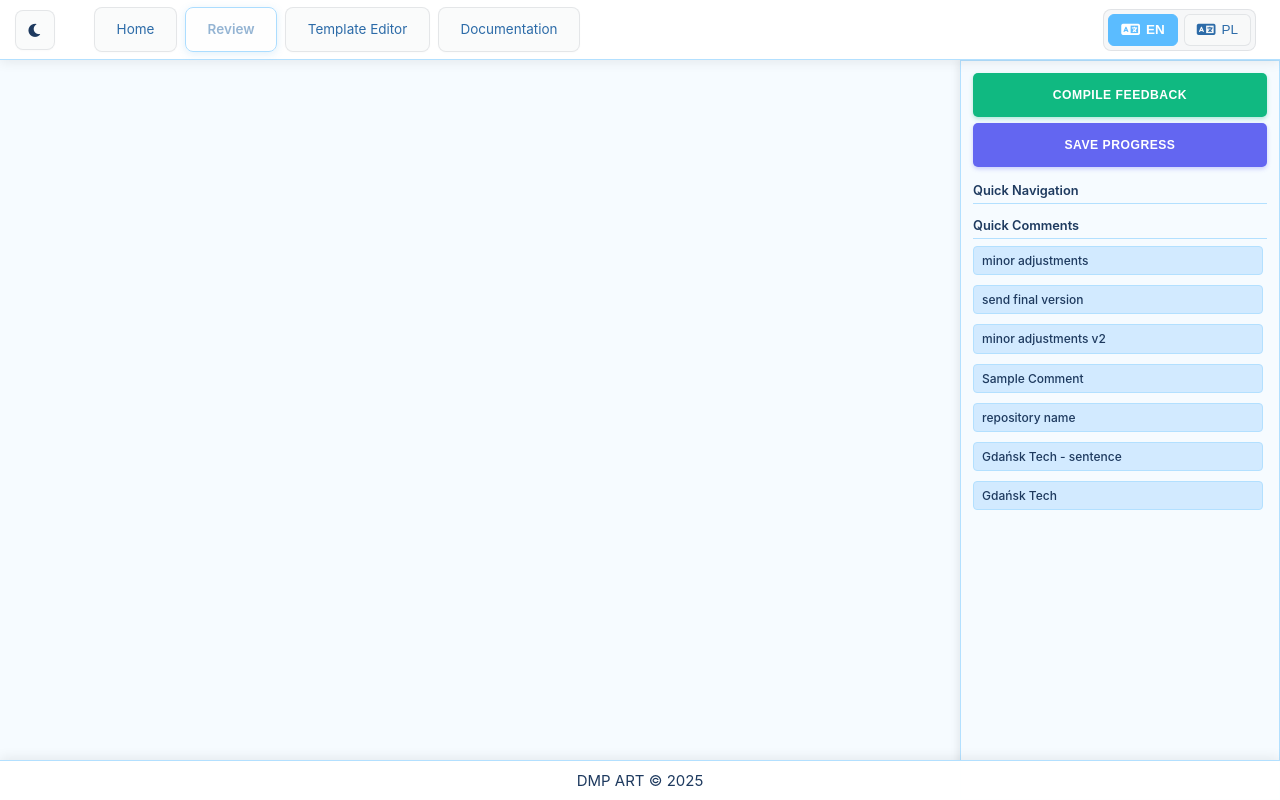
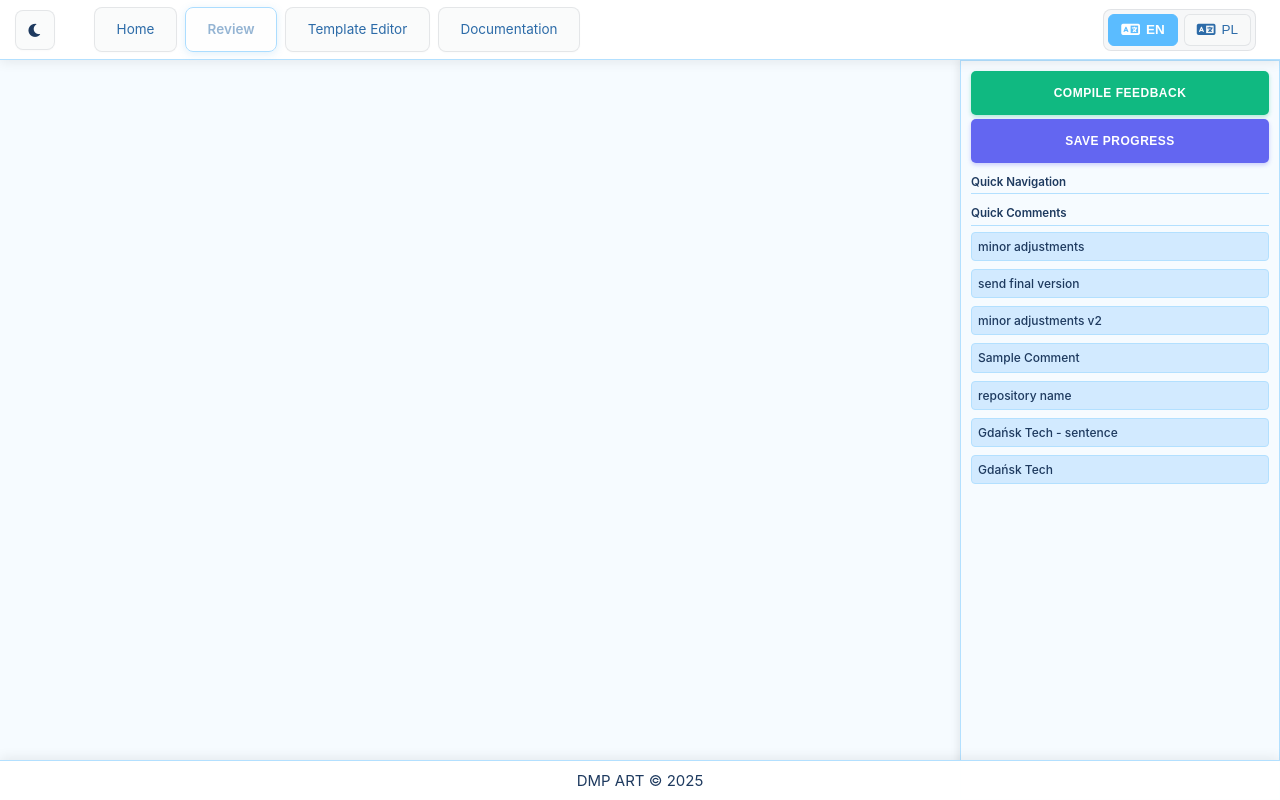
Before and after one commit to gammaro85/DMP-ART, a Flask app: template templates/review.html in a window 1280 px wide. Run offline with Flask 3, Linux system fonts and the light colour scheme; the template is opened without the code that fills it, so the values that code supplies are empty.

Commit message:
fix: improve layout and styling for review page components

```diff
--- a/static/css/review.css
+++ b/static/css/review.css
@@ -156,7 +156,8 @@ body[data-page="review"] aside.right-sidebar.collapsed > *:not(.sidebar-collapse
 }
 
 .navigation-pane, .category-comments-pane, .quick-comments-pane {
-    margin-bottom: clamp(0.75rem, 2vh, 1.25rem);
+    margin-bottom: 6px;
+    overflow: hidden;
 }
 
 /* Center the review subtitle to align with logo */
@@ -185,27 +186,27 @@ h3.subsection-title {
 
 .navigation-pane h3, .category-comments-pane h3, .quick-comments-pane h3 {
     color: var(--text-primary) !important;
-    font-size: clamp(0.7rem, 1vw, 0.8rem) !important; /* Smaller responsive heading */
-    margin-bottom: clamp(0.25rem, 0.5vh, 0.4rem) !important;
-    padding-bottom: clamp(0.25rem, 0.5vh, 0.4rem) !important;
+    font-size: clamp(0.6rem, 0.9vw, 0.75rem) !important;
+    margin-bottom: 4px !important;
+    padding-bottom: 4px !important;
     border-bottom: 1px solid var(--border-light) !important;
     font-weight: 600 !important;
 }
 
 .nav-grid {
     display: grid;
-    grid-template-columns: repeat(auto-fit, minmax(clamp(1.75rem, 3vw, 2.25rem), 1fr));
-    gap: clamp(0.15rem, 0.3vw, 0.25rem);
+    grid-template-columns: repeat(auto-fill, minmax(28px, 1fr));
+    gap: 2px;
 }
 
 .nav-grid-btn {
     background-color: var(--bg-tertiary);
     border: 1px solid var(--border-light);
     color: var(--text-primary);
-    padding: clamp(0.35rem, 0.75vw, 0.5rem);
-    border-radius: clamp(0.15rem, 0.3vw, 0.25rem);
+    padding: 3px 2px;
+    border-radius: 3px;
     cursor: pointer;
-    font-size: clamp(0.65rem, 0.9vw, 0.75rem); /* Smaller responsive font */
+    font-size: clamp(0.55rem, 1vw, 0.7rem);
     font-weight: 600;
     transition: all 0.2s ease;
     text-align: center;
@@ -214,7 +215,7 @@ h3.subsection-title {
 .nav-grid-btn:hover {
     background-color: var(--primary-color);
     color: white;
-    transform: scale(1.05);
+    border-color: var(--primary-color);
 }
 
 .category-btn {
@@ -268,29 +269,31 @@ h3.subsection-title {
 .quick-comments-list {
     display: flex;
     flex-direction: column;
-    gap: 4px;
+    gap: 2px;
+    overflow: hidden !important;
 }
 
 .quick-comment-item {
     background-color: var(--bg-tertiary);
     border: 1px solid var(--border-light);
     color: var(--text-primary);
-    padding: clamp(0.3rem, 0.6vw, 0.45rem) clamp(0.4rem, 0.8vw, 0.6rem);
-    border-radius: clamp(0.15rem, 0.3vw, 0.25rem);
+    padding: 3px 5px;
+    border-radius: 3px;
     cursor: pointer;
-    font-size: clamp(0.65rem, 0.85vw, 0.7rem);
+    font-size: clamp(0.55rem, 1vw, 0.7rem);
     font-weight: 500;
     transition: all 0.2s ease;
     text-align: left;
     white-space: nowrap;
     overflow: hidden;
     text-overflow: ellipsis;
+    flex-shrink: 0;
 }
 
 .quick-comment-item:hover {
     background-color: var(--primary-color);
     color: white;
-    transform: scale(1.02);
+    border-color: var(--primary-color);
 }
 
 /* Hide comment text content (spans with class 'comment-text'), show only header */
@@ -303,27 +306,27 @@ h3.subsection-title {
     display: block;
 }
 
-/* Sidebar action buttons - responsive sizing */
+/* Sidebar action buttons - compact sizing */
 .sidebar-actions {
-    margin-bottom: clamp(0.5rem, 1.5vh, 1rem);
+    margin-bottom: 6px;
 }
 
 .sidebar-actions button {
     width: 100%;
-    margin-bottom: clamp(0.35rem, 0.75vh, 0.5rem) !important;
-    padding: clamp(0.4rem, 1vh, 0.6rem) clamp(0.5rem, 1vw, 0.75rem) !important;
-    font-size: clamp(0.7rem, 0.95vw, 0.8rem) !important;
+    margin-bottom: 4px !important;
+    padding: 5px 8px !important;
+    font-size: clamp(0.6rem, 1vw, 0.75rem) !important;
 }
 
-/* Language switcher - responsive sizing */
+/* Language switcher - compact sizing */
 .language-switcher-pane {
-    margin-bottom: clamp(0.75rem, 2vh, 1.25rem);
-    padding: clamp(0.5rem, 1vw, 0.75rem);
+    margin-bottom: 6px;
+    padding: 6px;
 }
 
 .lang-btn {
-    padding: clamp(0.35rem, 0.75vh, 0.5rem) !important;
-    font-size: clamp(0.65rem, 0.85vw, 0.7rem) !important;
+    padding: 4px 8px !important;
+    font-size: clamp(0.55rem, 0.9vw, 0.65rem) !important;
 }
 
 /* Paragraph Layout Improvements */
--- a/templates/review.html
+++ b/templates/review.html
@@ -59,35 +59,41 @@
             border-color: var(--border-medium);
         }
 
-        /* Fixed Right Sidebar Styles - Two-panel layout */
-        /* Using body[data-page="review"] prefix for specificity instead of !important */
+        /* Fixed Two-Panel Layout */
+        /* Left panel: 75% width, scrolls with page */
+        /* Right panel: 25% width, fixed position, no scrolling */
+
+        body[data-page="review"] {
+            overflow-x: hidden;
+        }
+
+        /* Disable hover transform effects on review page elements */
+        body[data-page="review"] .question-card:hover,
+        body[data-page="review"] .feedback-text:hover,
+        body[data-page="review"] .extracted-content:hover {
+            transform: none !important;
+        }
+
         body[data-page="review"] .review-layout {
-            display: flex;
-            flex-direction: row;
-            gap: 0;
+            display: block;
             width: 100%;
             max-width: none;
             margin: 0;
             padding: 0;
             position: relative;
-            min-height: calc(100vh - 60px);
         }
 
         body[data-page="review"] .main-content {
-            flex: 1 !important;
             width: 75% !important;
-            min-width: 0 !important;
+            min-width: 75% !important;
             max-width: 75% !important;
-            min-height: calc(100vh - 60px) !important;
-            overflow-y: auto !important;
-            overflow-x: hidden !important;
+            margin: 0 !important;
             padding: 20px 30px !important;
             padding-bottom: 80px !important;
-            order: 1 !important;
-        }
-
-        /* Fixed Right Panel - Always visible, no scrolling */
-        /* Using .review-layout .right-sidebar for higher specificity to override external CSS */
+            box-sizing: border-box !important;
+        }
+
+        /* Fixed Right Panel - Always visible, no scrolling, scales content */
         body[data-page="review"] .review-layout .right-sidebar {
             position: fixed !important;
             right: 0 !important;
@@ -99,27 +105,25 @@
             background-color: var(--bg-card) !important;
             border-left: 1px solid var(--border-light) !important;
             border-radius: 0 !important;
-            padding: 12px !important;
+            padding: 10px !important;
             overflow: hidden !important;
-            overflow-y: hidden !important;
-            overflow-x: hidden !important;
             box-shadow: -2px 0 8px rgba(0, 0, 0, 0.08) !important;
-            order: 2 !important;
             display: flex !important;
             flex-direction: column !important;
-            flex-shrink: 0 !important;
-            margin-left: 0 !important;
-        }
-
-        /* Sidebar sections - flex to fit available space without scrolling */
+            box-sizing: border-box !important;
+        }
+
+        /* Sidebar sections - scale to fit without scrolling */
         body[data-page="review"] .sidebar-actions {
-            flex-shrink: 0;
-            margin-bottom: 10px;
+            flex: 0 0 auto;
+            margin-bottom: 8px;
         }
 
         body[data-page="review"] .navigation-pane {
-            flex-shrink: 0;
-            margin-bottom: 10px;
+            flex: 0 0 auto;
+            margin-bottom: 8px;
+            max-height: 25%;
+            overflow: hidden;
         }
 
         body[data-page="review"] .quick-comments-pane {
@@ -132,17 +136,35 @@
         }
 
         body[data-page="review"] .quick-comments-pane h3 {
-            flex-shrink: 0;
-            margin-bottom: 8px;
-            font-size: 0.8rem;
+            flex: 0 0 auto;
+            margin-bottom: 6px;
+            font-size: 0.75rem;
         }
 
         body[data-page="review"] .quick-comments-list {
             flex: 1 1 auto;
-            overflow-y: auto;
-            overflow-x: hidden;
+            overflow: hidden !important;
             min-height: 0;
-            padding-right: 4px;
+        }
+
+        body[data-page="review"] .quick-comment-item {
+            font-size: clamp(0.6rem, 1.2vw, 0.75rem);
+            padding: 4px 6px;
+            margin: 2px 0;
+        }
+
+        body[data-page="review"] .nav-grid {
+            gap: 2px;
+        }
+
+        body[data-page="review"] .nav-grid-btn {
+            padding: 4px;
+            font-size: clamp(0.6rem, 1.2vw, 0.75rem);
+        }
+
+        body[data-page="review"] .sidebar-actions .action-btn {
+            padding: 6px 10px;
+            font-size: clamp(0.65rem, 1.3vw, 0.8rem);
         }
 
         .sidebar-actions .action-btn {
@@ -948,29 +970,9 @@
             background: var(--navy);
         }
 
-        /* Quick comments list scrollbar (only this section scrolls within sidebar) */
+        /* Quick comments list - no scrolling */
         .quick-comments-list {
-            scrollbar-width: thin;
-            scrollbar-color: var(--primary-color) var(--bg-tertiary);
-        }
-
-        .quick-comments-list::-webkit-scrollbar {
-            width: 6px;
-        }
-
-        .quick-comments-list::-webkit-scrollbar-track {
-            background: var(--bg-tertiary);
-            border-radius: 10px;
-        }
-
-        .quick-comments-list::-webkit-scrollbar-thumb {
-            background: var(--primary-color);
-            border-radius: 10px;
-            border: 1px solid var(--bg-tertiary);
-        }
-
-        .quick-comments-list::-webkit-scrollbar-thumb:hover {
-            background: var(--accent-color);
+            overflow: hidden !important;
         }
 
         /* Textarea scrollbars */
@@ -1016,18 +1018,7 @@
             background: var(--accent-color);
         }
 
-        [data-theme="dark"] .quick-comments-list {
-            scrollbar-color: var(--primary-color) rgba(44, 72, 102, 0.4);
-        }
-
-        [data-theme="dark"] .quick-comments-list::-webkit-scrollbar-track {
-            background: rgba(44, 72, 102, 0.4);
-        }
-
-        [data-theme="dark"] .quick-comments-list::-webkit-scrollbar-thumb {
-            background: var(--primary-color);
-            border-color: rgba(44, 72, 102, 0.4);
-        }
+        /* Dark mode - no scrollbar changes needed for quick-comments-list */
 
         [data-theme="dark"] textarea {
             scrollbar-color: rgba(148, 163, 184, 0.4) rgba(30, 41, 59, 0.6);
```
